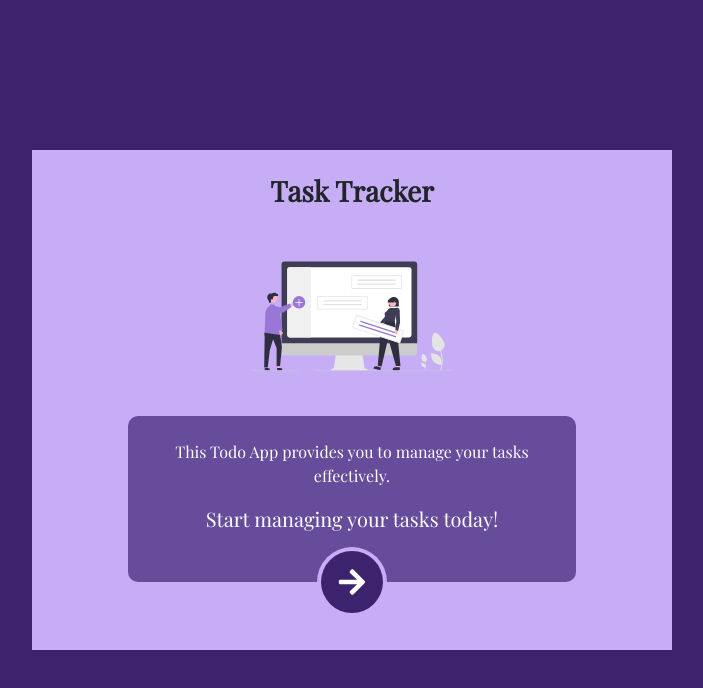
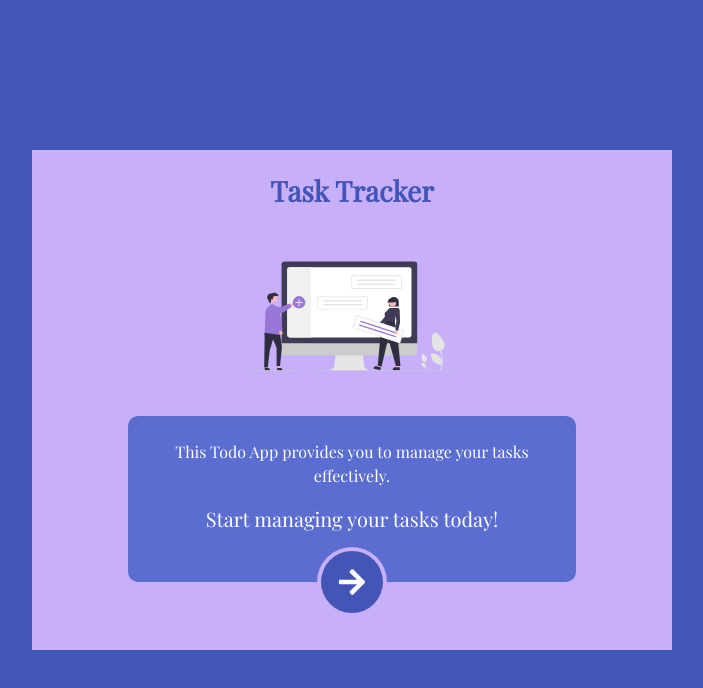
Before and after one commit to afsumeem/task-tracker, a Next.js app: page / in a window 1280 px wide. Shown: the top 688 px of the page, without its empty margins (288-991 px from the left). Built offline with nearby package versions, Linux system fonts and the light colour scheme.

Commit message:
fix todo list design issue

```diff
--- a/src/pages/index.js
+++ b/src/pages/index.js
@@ -25,7 +25,9 @@ export default function Home() {
       >
         <div className={`${styles.heroSection}`}>
           {/* my todo title */}
-          <h3 className="fw-bold text-center mt-4">Task Tracker</h3>
+          <h3 className="fw-bold text-center mt-4" style={{ color: "#4455b8" }}>
+            Task Tracker
+          </h3>
 
           {/* banner image */}
           <Image
--- a/src/styles/Home.module.css
+++ b/src/styles/Home.module.css
@@ -17,7 +17,7 @@
 
 .todoContainer {
   height: 100vh;
-  background-color: #3d236d;
+  background-color: #4455b8;
 }
 
 .heroSection {
@@ -31,7 +31,7 @@
   /* height: 100px; */
   border-radius: 10px;
   width: 70%;
-  background-color: #684c9c;
+  background-color: #5c6dd1;
 }
 
 .getStartedBtn {
@@ -45,11 +45,11 @@
   margin-top: -35px;
   width: 70px;
   border-radius: 35px;
-  background-color: #3d236d;
+  background-color: #4455b8;
 }
 
 .getStartedBtn:hover {
   background-color: #cdb4fcf5 !important;
-  border: 4px solid #3d236d !important;
-  color: #3d236d !important;
+  border: 4px solid #4455b8 !important;
+  color: #4455b8 !important;
 }
--- a/src/styles/Todo.module.css
+++ b/src/styles/Todo.module.css
@@ -17,7 +17,7 @@
 
 .todoContainer {
   height: 100vh;
-  background-color: #3d236d;
+  background-color: #4455b8;
 }
 
 .heroSection {
```
